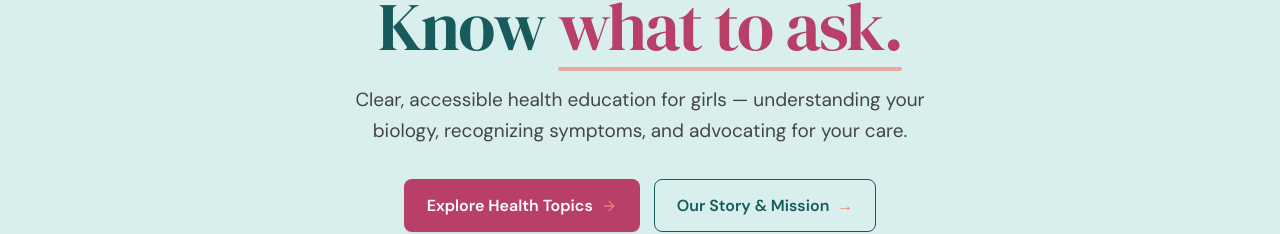
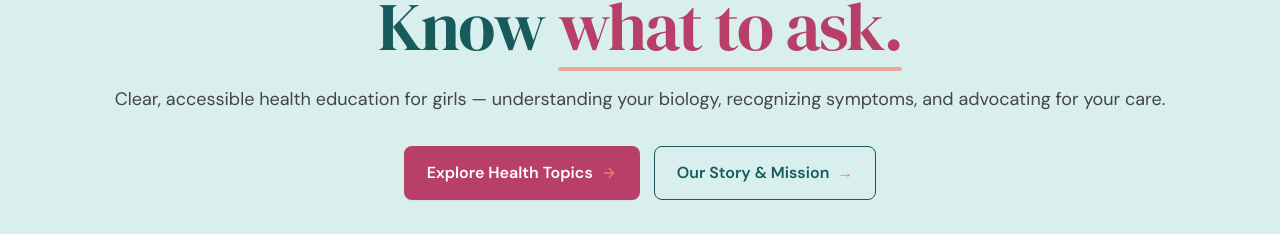
Before and after one commit to sjmaverick26/reprous-webapp, a Next.js app: page / in a window 1280 px wide. Shown: the part 335-569 px from the top of the page. Built offline with nearby package versions, Linux system fonts and the light colour scheme; no server answers.

Commit message:
fix(home): display hero subtitle on a single line on desktop

```diff
--- a/src/components/pages/HomeView.tsx
+++ b/src/components/pages/HomeView.tsx
@@ -74,8 +74,8 @@ export function HomeView({ onNavigate, onSelectLang }: HomeViewProps) {
             </span>
           </h1>
 
-          {/* Subtitle: Direct and Focused */}
-          <p className="text-[17px] md:text-[19px] text-charcoal/85 max-w-[620px] leading-relaxed mb-8 font-sans">
+          {/* Subtitle: Direct and Focused (Single Line on Desktop) */}
+          <p className="text-[15.5px] sm:text-[16.5px] md:text-[17px] lg:text-[17.5px] xl:text-[18px] text-charcoal/85 max-w-none lg:whitespace-nowrap leading-relaxed mb-8 font-sans">
             Clear, accessible health education for girls — understanding your biology, recognizing symptoms, and advocating for your care.
           </p>
 
```
